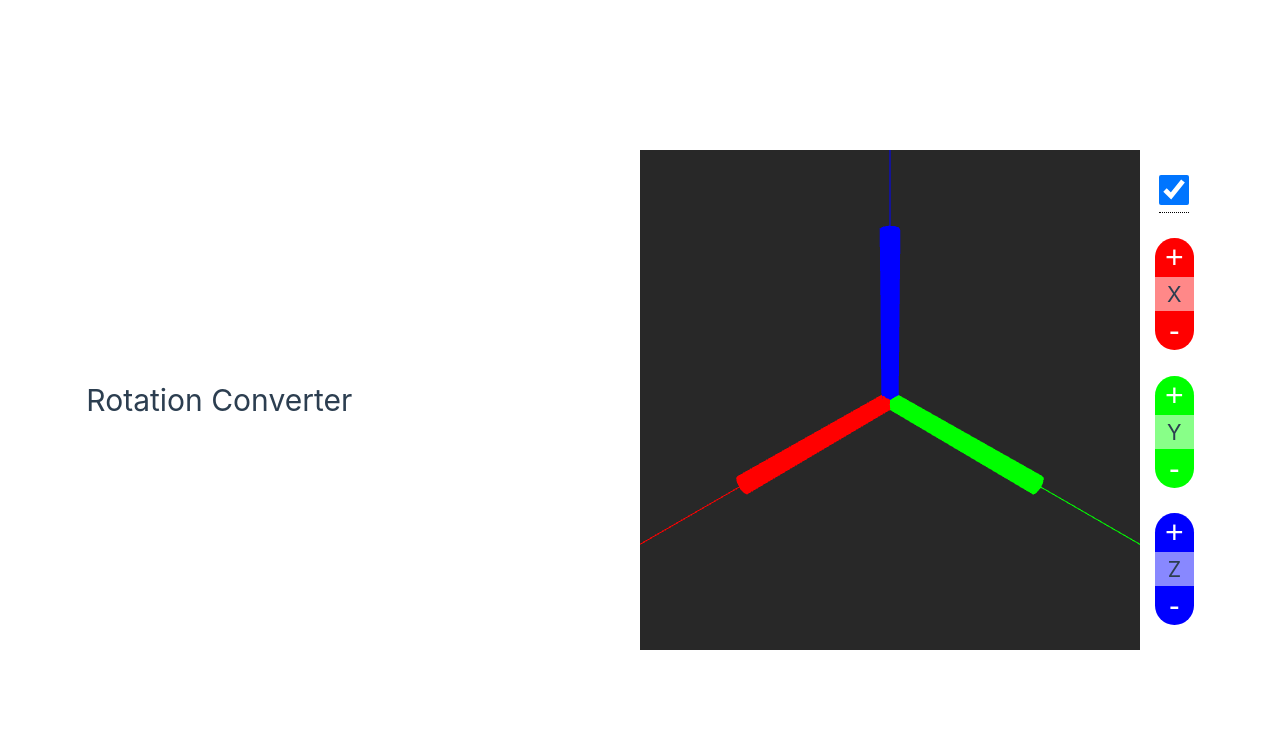
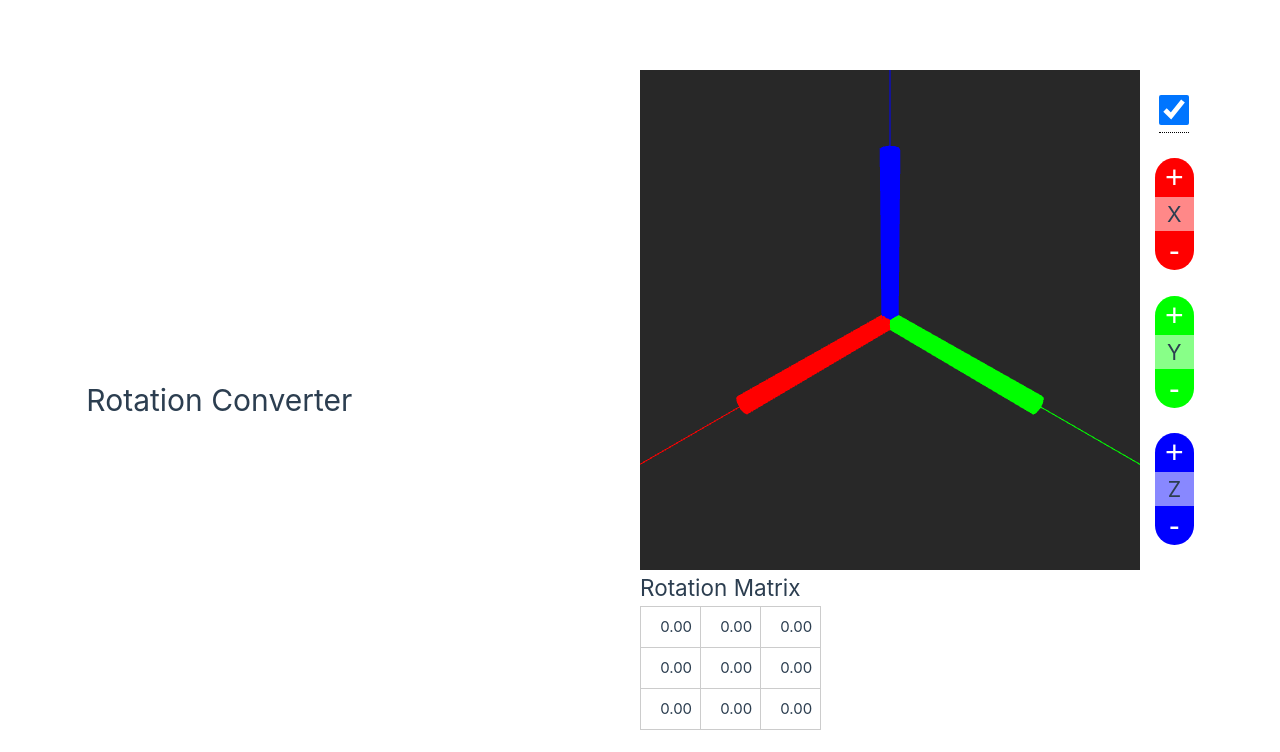
Before and after one commit to Divelix/rotation_converter, a Vue app: page / in a window 1280 px wide. Shown: the top 752 px of the page. Built offline with nearby package versions, Linux system fonts and the light colour scheme.

Commit message:
feat: Added rotation matrix component

```diff
--- a/src/App.vue
+++ b/src/App.vue
@@ -1,10 +1,12 @@
 <script setup lang="ts">
 import VisView from './components/VisView.vue';
 import VisControls from './components/VisControls.vue'
+import RotMat from './components/RotMat.vue'
 import { provide, ref, shallowRef } from 'vue';
 
+provide("isLocal", shallowRef(true))
 provide("axisCounters", ref([0, 0, 0]))
-provide("isLocal", shallowRef(true))
+provide("rotMat", ref(new Array(9).fill(0)))
 </script>
 
 <template>
@@ -17,7 +19,7 @@ provide("isLocal", shallowRef(true))
       <VisView />
       <VisControls />
     </div>
-    <!-- <RotMat /> -->
+    <RotMat />
   </main>
 </template>
 
--- /dev/null
+++ b/src/components/RotMat.vue
@@ -0,0 +1,47 @@
+<script setup lang="ts">
+import { computed, inject, type Ref } from 'vue';
+
+const rotMat: Ref<Array<number>> = inject("rotMat")!
+const precision = 2
+const isPositiveArr = computed(() => {
+    return rotMat.value.map(value => {
+        return value >= -0.00001
+    })
+})
+const absArr = computed(() => {
+    return rotMat.value.map(value => {
+        return Math.abs(value)
+    })
+})
+</script>
+
+<template>
+    <div>
+        <h2>Rotation Matrix</h2>
+        <table>
+            <tr v-for="(row, rowIndex) in [0, 1, 2]" :key="rowIndex">
+                <td v-for="(col, colIndex) in [0, 1, 2]" :key="colIndex">
+                    <span :class="{ invisible: isPositiveArr[rowIndex * 3 + colIndex] }">-</span>
+                    {{ absArr[rowIndex * 3 + colIndex].toFixed(precision) }}
+                </td>
+            </tr>
+        </table>
+    </div>
+</template>
+
+<style scoped>
+.invisible {
+    opacity: 0.0;
+}
+
+table {
+    border-collapse: collapse;
+    white-space: pre-wrap;
+}
+
+td {
+    border: 1px solid #ccc;
+    padding: 8px;
+    text-align: center;
+}
+</style>
--- a/src/components/VisView.vue
+++ b/src/components/VisView.vue
@@ -1,14 +1,10 @@
 <template>
   <canvas ref="experience"></canvas>
-  <!-- <br>
-  <p>{{ rotMat[0] }} {{ rotMat[1] }} {{ rotMat[2] }}</p>
-  <p>{{ rotMat[4] }} {{ rotMat[5] }} {{ rotMat[6] }}</p>
-  <p>{{ rotMat[8] }} {{ rotMat[9] }} {{ rotMat[10] }}</p> -->
 </template>
 
 
 <script setup lang="ts">
-import { BufferGeometry, CylinderGeometry, Group, Line, LineBasicMaterial, Matrix4, Mesh, MeshBasicMaterial, PerspectiveCamera, Scene, Vector3, WebGLRenderer } from 'three'
+import { BufferGeometry, CylinderGeometry, Group, Line, LineBasicMaterial, Matrix3, Matrix4, Mesh, MeshBasicMaterial, PerspectiveCamera, Scene, Vector3, WebGLRenderer } from 'three'
 import { onMounted, ref, shallowRef, inject, watch, type Ref, type ShallowRef } from 'vue'
 import { OrbitControls } from 'three/examples/jsm/Addons.js';
 
@@ -16,7 +12,7 @@ import { OrbitControls } from 'three/examples/jsm/Addons.js';
 // Reactive stuff
 const isLocal: ShallowRef<Boolean> = inject("isLocal")!
 const axisCounters: Ref<number[]> = inject("axisCounters")!
-const rotMat = ref<string[]>(new Matrix4().identity().elements.map(e => e.toFixed(2)))
+const rotMat: Ref<number[]> = inject("rotMat")!
 const experience = ref<HTMLCanvasElement | null>(null)
 
 // Constants
@@ -85,7 +81,7 @@ function snapRotate(axis: BtnAxes, rads: number) {
     rotFrame.applyMatrix4(rm)
   }
   rotFrame.updateMatrix()
-  rotMat.value = rotFrame.matrix.elements.map(e => e.toFixed(2))
+  rotMat.value = new Matrix3().setFromMatrix4(rotFrame.matrix).elements
 }
 const minusX = () => snapRotate(BtnAxes.X, -SNAP_SIZE)
 const plusX = () => snapRotate(BtnAxes.X, SNAP_SIZE)
@@ -97,6 +93,8 @@ const plusZ = () => snapRotate(BtnAxes.Z, SNAP_SIZE)
 
 function resetRotation() {
   rotFrame.setRotationFromMatrix(new Matrix4().identity())
+  rotFrame.updateMatrix()
+  rotMat.value = new Matrix3().setFromMatrix4(rotFrame.matrix).elements
 }
 
 function focusX() {
```
